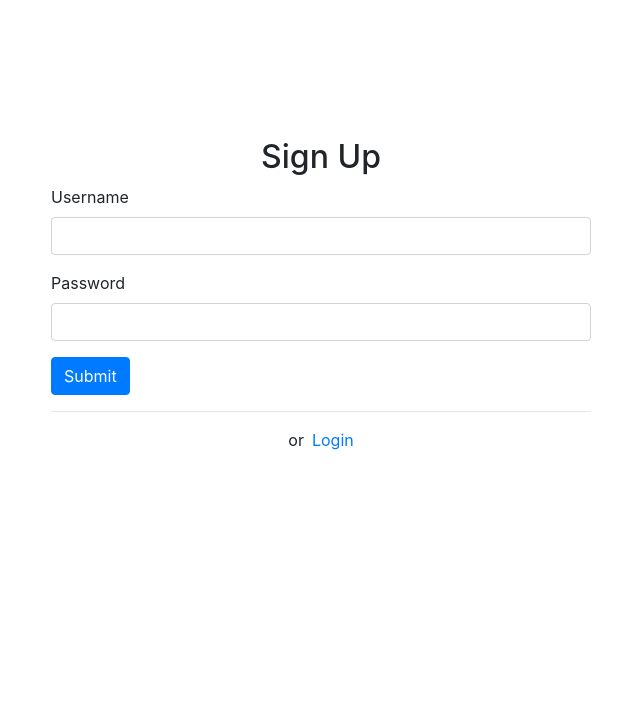
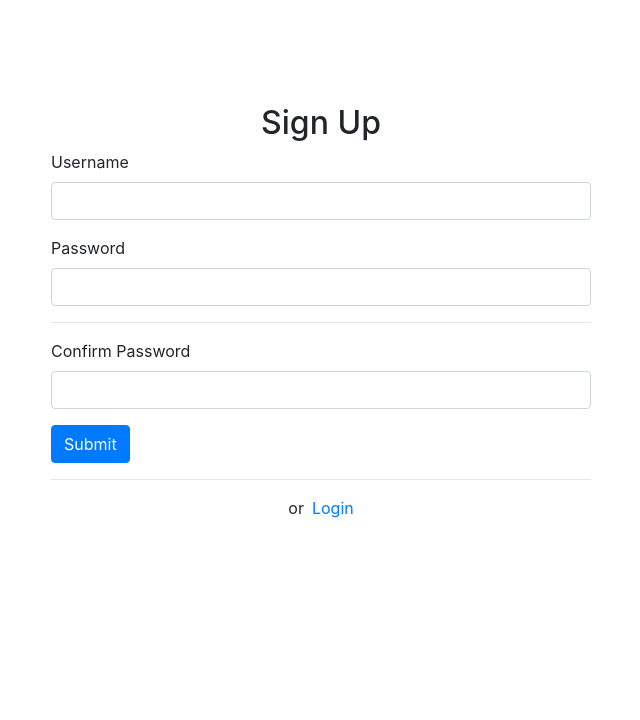
Before and after one commit to GregS-07/Issue-Tracker, a Flask app: page /signup in a window 1280 px wide. Shown: the top 720 px of the page, without its empty margins (319-959 px from the left). Run offline with Flask 3, Linux system fonts and the light colour scheme; some libraries are stand-ins or nearby versions.

Commit message:
Confirm Password & Warns

```diff
--- a/app.py
+++ b/app.py
@@ -134,27 +134,37 @@
     elif request.method == "GET":
         return render_template("login.html")
 
-# Route to login/signup
+# Route to signup
 @app.route("/signup", methods=["GET", "POST"])
 def signup():
+
+    # In case of unanticipated error
+    error = "Failed due to an error. Please try again"
     if request.method == "POST":
         username = request.form["username"]
         password = request.form["password"]
+        password_confirm = request.form["password-confirm"]
 
-        with get_conn() as conn:
-            cursor = conn.cursor()
 
-            cursor.execute("SELECT * FROM users WHERE username = ?", (username,))
-            result = cursor.fetchone()
+        if password != password_confirm:
+            error="Passwords don't match"
+        else:
+            with get_conn() as conn:
+                cursor = conn.cursor()
 
-            # SQLite doesn't enforce "UNIQUE" constraint so I have to check that it doesn't exist myself
-            if result is None:
-                cursor.execute("INSERT INTO users (username, password) VALUES (?, ?)", (username, password))
-                return redirect(url_for("login"))
+                cursor.execute("SELECT * FROM users WHERE username = ?", (username,))
+                result = cursor.fetchone()
 
-            conn.commit()
+                # SQLite doesn't enforce "UNIQUE" constraint so I have to check that it doesn't exist myself
+                if result is None:
+                    cursor.execute("INSERT INTO users (username, password) VALUES (?, ?)", (username, password))
+                    return redirect(url_for("login"))
+                else:
+                    error="Username already exists"
 
-        return redirect(url_for("signup"))
+                conn.commit()
+
+        return render_template("signup.html", error=error)
 
     elif request.method == "GET":
         return render_template("signup.html")
@@ -162,6 +172,20 @@
 @app.route("/account")
 def account():
     return render_template("account.html")
+
+@app.route("/<user>")
+def user():
+    with get_conn():
+        cursor = conn.cursor()
+        cursor.execute()
+    with get_conn():
+        cursor = conn.cursor()
+        cursor.execute("SELECT * FROM issues WHERE user = ?", (user,))
+        issues = cursor.fetchall()
+
+
+
+    return render_template()
 
 # Route to display all issues
 @app.route("/")
--- a/templates/login.html
+++ b/templates/login.html
@@ -19,7 +19,7 @@
         <button class="btn btn-primary">Submit</button>
 
         {% if error %}
-            <p class="alert alert-warning">{{ error }}</p>
+            <p class="alert alert-warning mt-2" role="alert">{{ error }}</p>
         {% endif %}
 
     </div>
--- a/templates/signup.html
+++ b/templates/signup.html
@@ -16,10 +16,18 @@
             <input required minlength="8" class="form-control" name="password" id="password" type="password">
         </div>
 
+        <hr>
+
+        <div class="form-group">
+            <label for="password-confirm">Confirm Password</label>
+            <input required minlength="8" class="form-control" name="password-confirm" id="password-confirm" type="password">
+        </div>
+
+
         <button class="btn btn-primary">Submit</button>
 
         {% if error %}
-            <p class="alert alert-warning">{{ error }}</p>
+            <p class="alert alert-warning mt-2" role="alert">{{ error }}</p>
         {% endif %}
 
     </div>
```
Also changed, not shown: issues.db.
